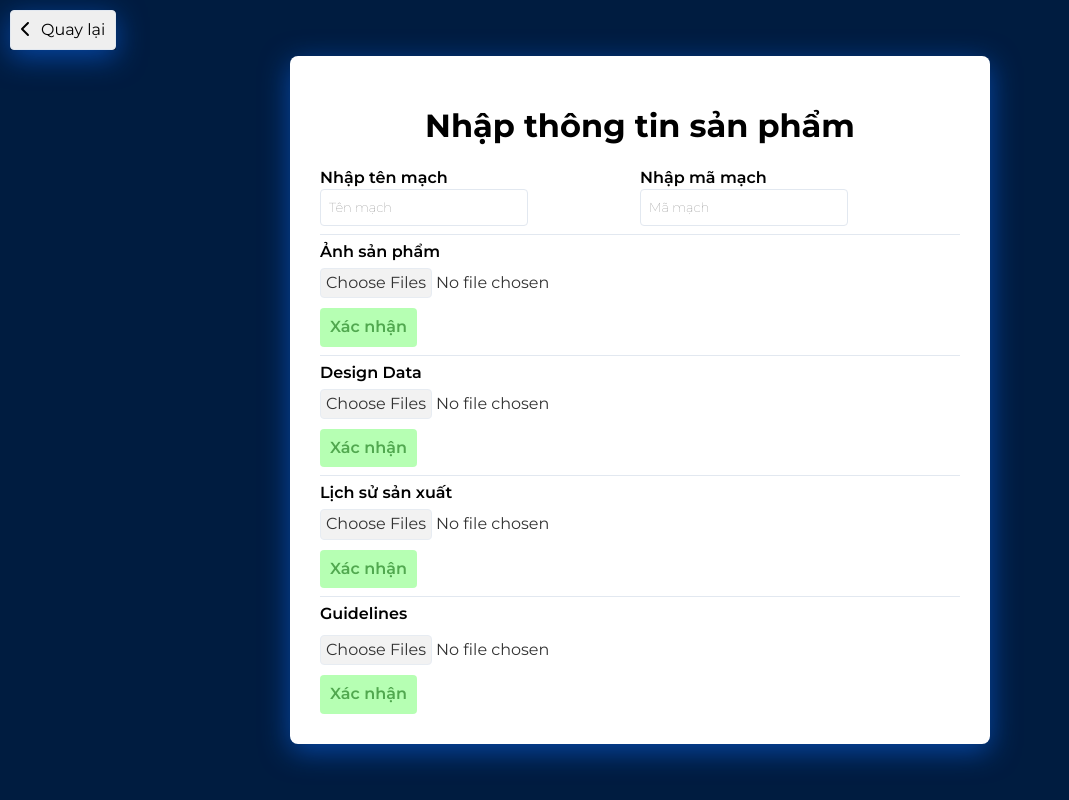
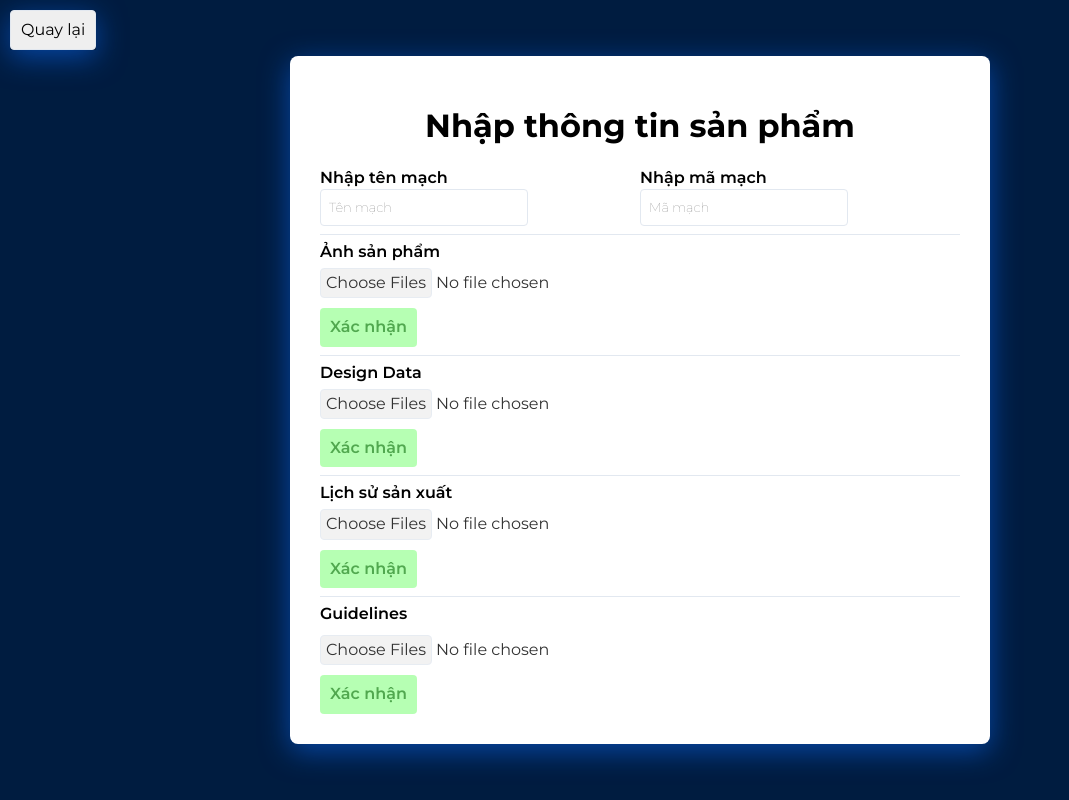
Before and after one commit to dangnguyenquang/hytek_web, a React (Create React App) app in the folder code/FE/: page /addproduct in a window 1280 px wide. Shown: the whole page, without its empty margins (0-1069 px from the left). Built offline with nearby package versions, Linux system fonts and the light colour scheme.

Commit message:
Remove FontAwesome File

```diff
--- a/code/FE/package.json
+++ b/code/FE/package.json
@@ -3,10 +3,6 @@
   "version": "0.1.0",
   "private": true,
   "dependencies": {
-    "@fortawesome/fontawesome-svg-core": "^6.4.2",
-    "@fortawesome/free-regular-svg-icons": "^6.4.2",
-    "@fortawesome/free-solid-svg-icons": "^6.4.2",
-    "@fortawesome/react-fontawesome": "^0.2.0",
     "@testing-library/jest-dom": "^5.17.0",
     "@testing-library/react": "^13.4.0",
     "@testing-library/user-event": "^13.5.0",
--- a/code/FE/src/Pages/AddProduct/AddProduct.js
+++ b/code/FE/src/Pages/AddProduct/AddProduct.js
@@ -4,9 +4,6 @@ import axios from "axios";
 import classNames from "classnames";
 import styles from "./AddProduct.scss";
 import { Link } from "react-router-dom";
-import { faChevronLeft } from "@fortawesome/free-solid-svg-icons";
-import { FontAwesomeIcon } from "@fortawesome/react-fontawesome";
-
 const cx = classNames.bind(styles);
 
 function AddProduct() {
@@ -70,10 +67,6 @@ function AddProduct() {
                 fontSize: "1.6rem",
               }}
             >
-              <FontAwesomeIcon
-                className={cx("BackBtnIco")}
-                icon={faChevronLeft}
-              />
               Quay lại
             </Link>
           </button>
```
Also changed, not shown: 1 other file (tests, documents, lock files or other folders).
